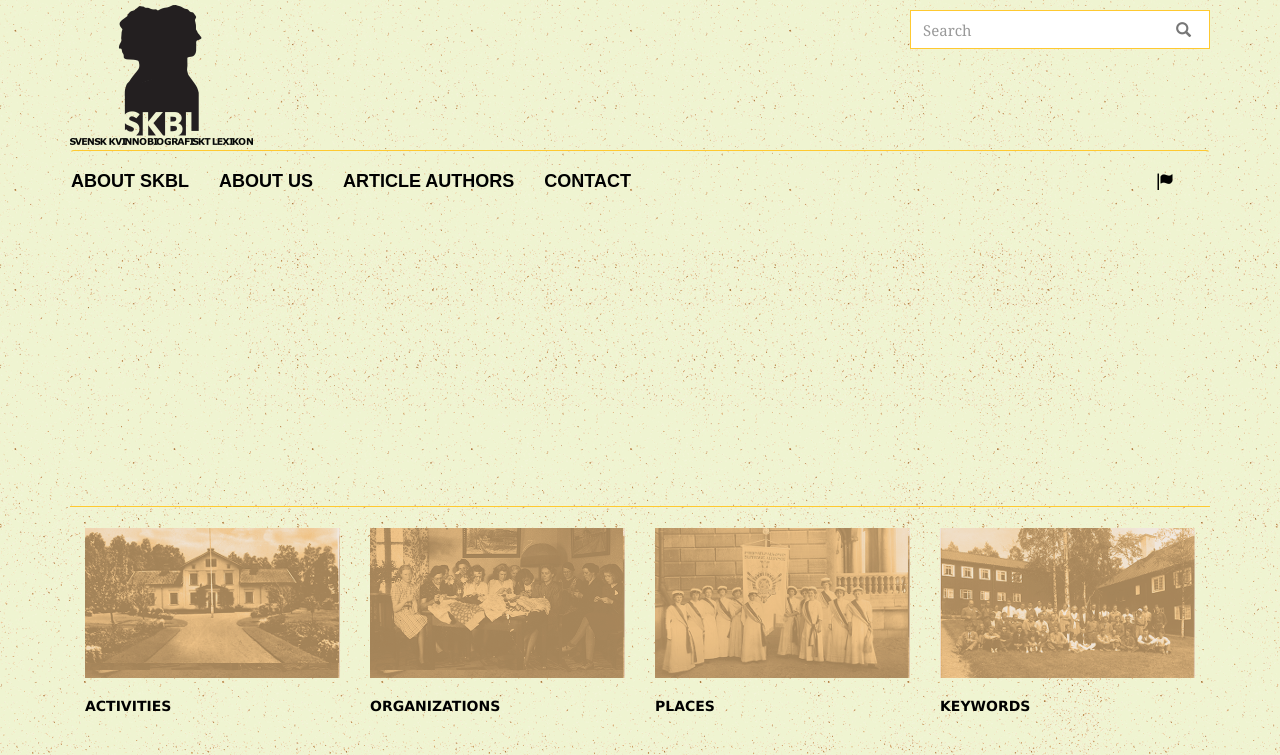
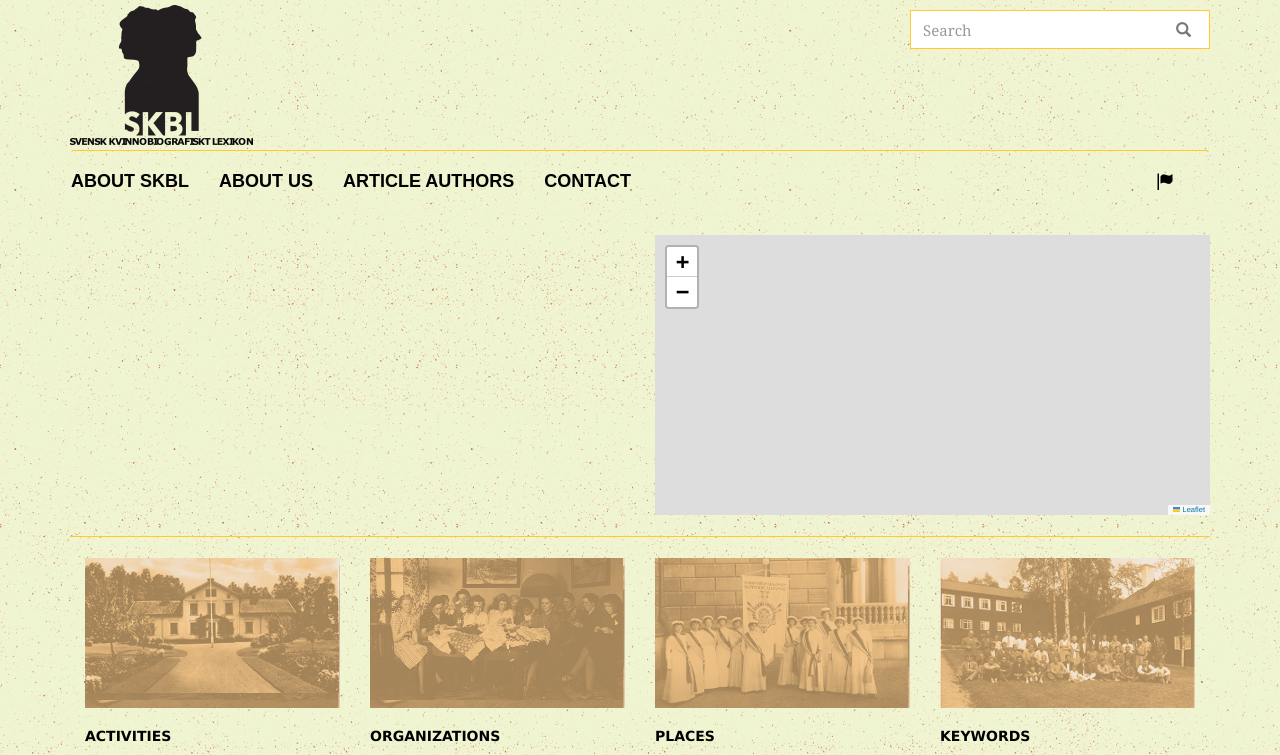
Before and after one commit to spraakbanken/skbl-portal, a Flask app: template app/templates/place.html in a window 1280 px wide. Shown: the top 755 px of the page. Run offline with Flask 2, Linux system fonts and the light colour scheme; the template is opened without the code that fills it, so the values that code supplies are empty; some libraries are stand-ins or nearby versions; some web fonts are replaced.

Commit message:
map is back!
git-svn-id: https://svn.spraakbanken.gu.se/project/skbl.se/trunk@105 f131e4a3-7366-4ca9-96e2-4d333cd68754

```diff
--- a/app/templates/place.html
+++ b/app/templates/place.html
@@ -1,7 +1,12 @@
 {% extends "list.html" %}
 {% block content %}
-    {{ super() }}
-    <div id="mapid" style="height:250px;"> </div>
+
+     <div class="col-md-6">
+        {{ super() }}
+     </div>
+     <div class="col-md-6">
+         <div id="mapid" style="height: 280px;"></div>
+     </div>
 {% endblock %}
 {% block foot %}
     {{ super() }}
```
